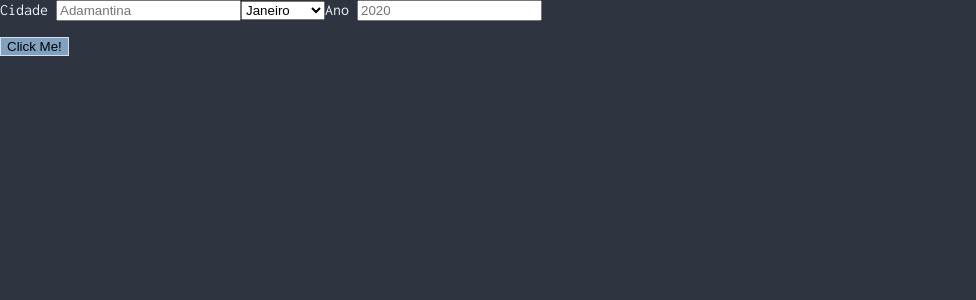
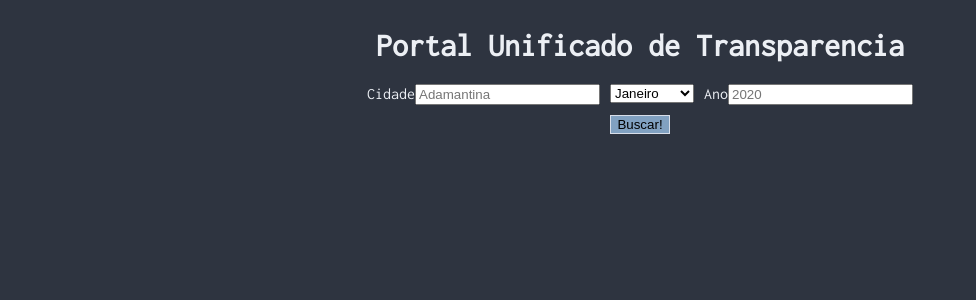
Before and after one commit to jhony75/TCESP-Challenge, a React (Create React App) app: page / in a window 1280 px wide. Shown: the top 300 px of the page, without its empty margins (0-976 px from the left). Built offline with nearby package versions, Linux system fonts and the light colour scheme; a web font is replaced by a local one.

Commit message:
Search molecule created. FontAwesome added, not started.

```diff
--- a/package.json
+++ b/package.json
@@ -3,6 +3,11 @@
   "version": "0.1.0",
   "private": true,
   "dependencies": {
+    "@fortawesome/fontawesome-svg-core": "^1.2.36",
+    "@fortawesome/free-brands-svg-icons": "^5.15.4",
+    "@fortawesome/free-regular-svg-icons": "^5.15.4",
+    "@fortawesome/free-solid-svg-icons": "^5.15.4",
+    "@fortawesome/react-fontawesome": "^0.1.15",
     "@testing-library/jest-dom": "^5.11.4",
     "@testing-library/react": "^11.1.0",
     "@testing-library/user-event": "^12.1.10",
--- /dev/null
+++ b/src/components/molecules/Search/Search.jsx
@@ -0,0 +1,31 @@
+import React from 'react';
+import Button from '../../atoms/Button'
+import { TextInput, DateSelect, MonthSelect } from '../../atoms/Input'
+
+import './search.css'
+
+const Search = () => {
+  return (
+    <div className="GridWrapper">
+      <h1> Portal Unificado de Transparencia </h1>
+      <form>
+        <div className="Inputs">
+        <div className="cityInput">
+          <TextInput label={"Cidade"} text={"Cidade"} placeholder={"Adamantina"} id={"nomeCidade"} />
+        </div>
+        <div className="monthInput">
+          <MonthSelect />
+        </div>
+        <div className="yearInput">
+          <DateSelect label={"Ano"} text={"Ano"} placeholder={"2020"} id={"ano"} />
+        </div>
+      </div>
+      <div className="Button">
+        <Button label={"Buscar!"} type={"submit"}/>
+      </div>
+      </form>
+    </div>
+  )
+}
+
+export default Search
--- /dev/null
+++ b/src/components/molecules/Search/search.css
@@ -0,0 +1,19 @@
+@import '../../../styles/variables.css';
+
+.GridWrapper {
+  display: grid;
+  justify-items: center;
+}
+
+.Inputs {
+  display: flex;
+  flex-direction: row;
+  align-content: space-around;
+  gap: 10px;
+}
+
+.Button {
+  display: grid;
+  justify-items: center;
+  margin-top: 10px;
+}
--- /dev/null
+++ b/src/components/molecules/molecules.modules.css
@@ -0,0 +1,9 @@
+@import '../../styles/variables.css';
+
+.GridWrapper {
+  display: grid;
+}
+
+.Inputs {
+  display: flex;
+}
--- a/src/index.jsx
+++ b/src/index.jsx
@@ -1,22 +1,11 @@
 import React from 'react';
 import ReactDOM from 'react-dom';
+import Search from './components/molecules/Search/Search';
 import './index.css';
-// import CitiesList from './api/CitiesList'
-import Button from './components/atoms/Button'
-import { DateSelect, MonthSelect, TextInput } from './components/atoms/Input';
 
 ReactDOM.render(
   <React.StrictMode>
-    {/* <CitiesList /> */}
-    <form>
-    <TextInput label={"Cidade"} text={"Cidade "} placeholder={"Adamantina"} id={0}/>
-    {/* <DateSelect label={"Mes"} text={"Mês"} placeholder={"Abril"} id={1}/> */}
-    <MonthSelect />
-    <DateSelect label={"Ano"} text={"Ano "} placeholder={"2020"} id={2}/>
-    <br />
-    <br />
-    <Button label={"Click Me!"} type={"submit"}/>
-    </form>
+    <Search />
   </React.StrictMode>,
   document.getElementById('root')
 );
--- a/src/styles/variables.css
+++ b/src/styles/variables.css
@@ -1,4 +1,4 @@
-@import "./reset.css";
+/* @import "./reset.css"; */
 
 @import url("https://fonts.googleapis.com/css2?family=EB+Garamond:wght@600&family=Inconsolata&display=swap");
 @import url("https://fonts.googleapis.com/css2?family=Ephesis&display=swap");
```
Also changed, not shown: 1 other file (tests, documents, lock files or other folders).
